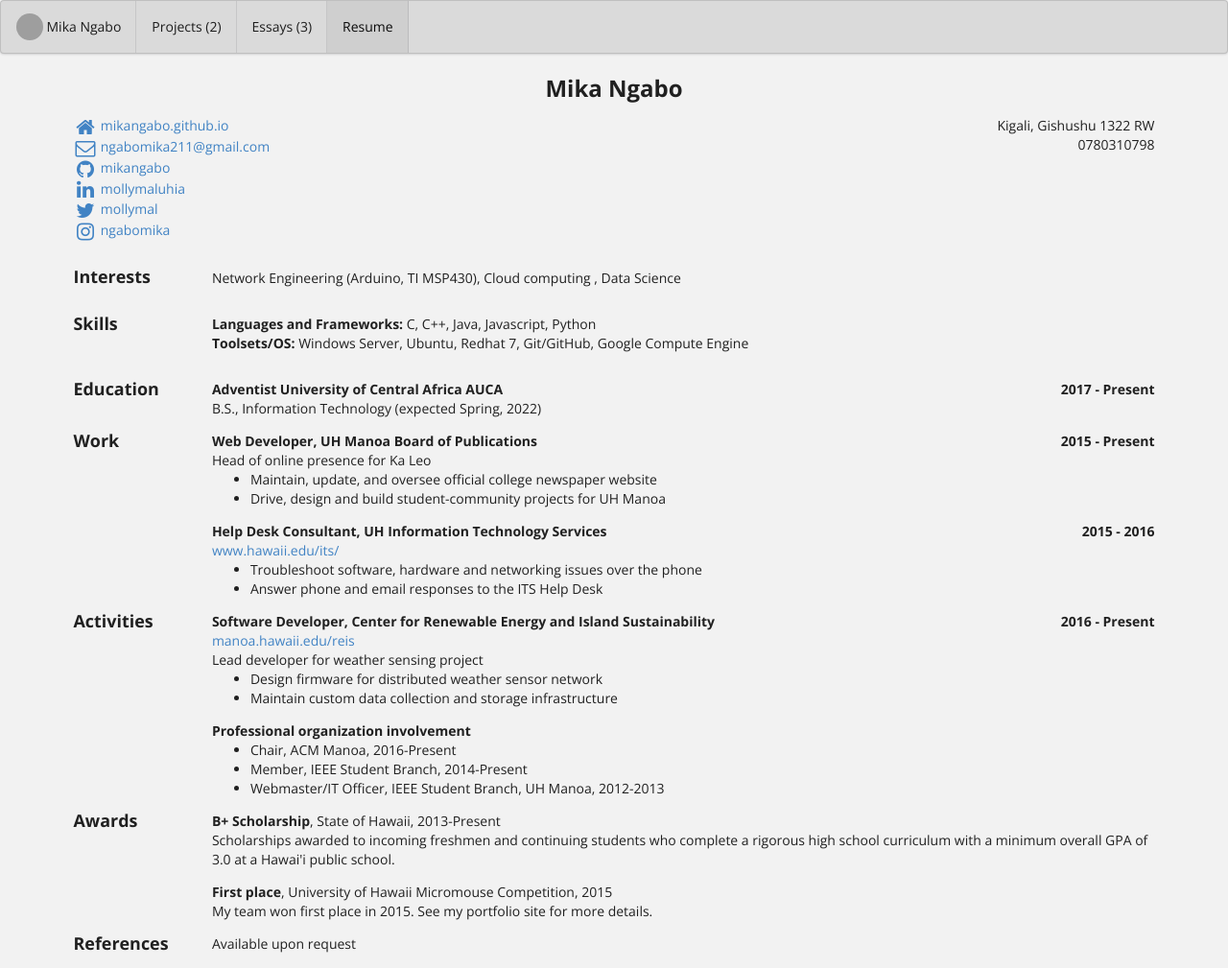
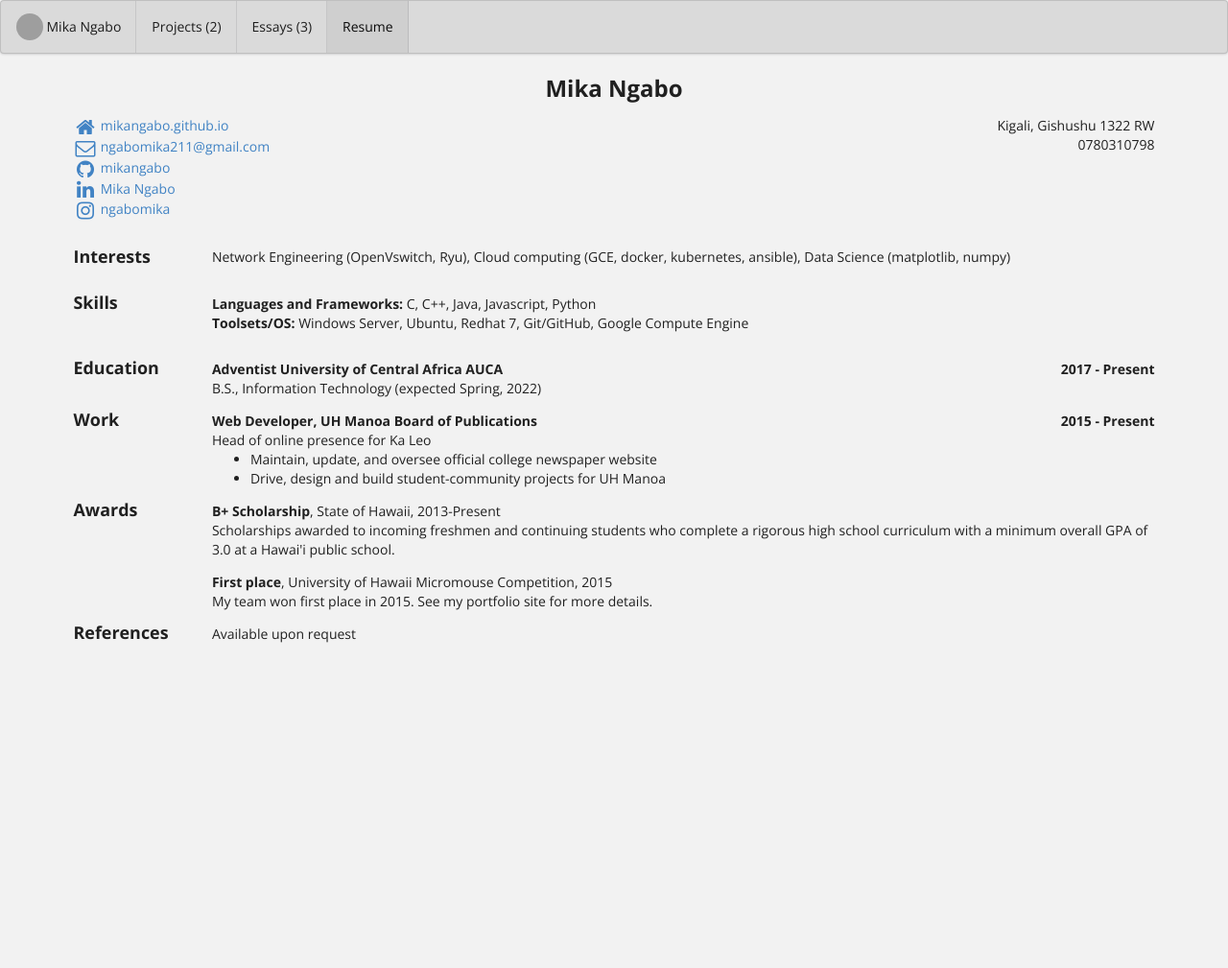
Before and after one commit to mikangabo/mikangabo.github.io, a Jekyll site: the page built from bio/index.html, in a window 1280 px wide. Shown: the whole page at 96% size. Built offline with Jekyll 4.4.1, drawn with Linux system fonts in a browser that asks for light colours; after the commit the page ends 900 px from its top, so only the background shows below that; grey boxes are pictures that could not be loaded.

Commit message:
Update bio.json

```diff
--- a/_data/bio.json
+++ b/_data/bio.json
@@ -22,13 +22,8 @@
       },
       {
         "network": "linkedin",
-        "username": "mollymaluhia",
+        "username": "Mika Ngabo",
         "url": "linkedin.com/in/mika-ngabo-a2b23315b"
-      },
-      {
-        "network": "twitter",
-        "username": "mollymal",
-        "url": "http://twitter.com/changeme"
       },
       {
         "network": "instagram",
@@ -41,18 +36,24 @@
     {
       "name": "Network Engineering",
       "keywords": [
-        "Arduino",
-        "TI MSP430"
+        "OpenVswitch",
+        "Ryu"
       ]
     },
     {
       "name": "Cloud computing",
       "keywords": [
+        "GCE",
+        "docker",
+        "kubernetes",
+        "ansible"
       ]
     },
     {
       "name": "Data Science",
       "keywords": [
+        "matplotlib",
+        "numpy"
       ]
     }
   ],
@@ -105,46 +106,7 @@
         "Drive, design and build student-community projects for UH Manoa"
       ]
     },
-    {
-      "company": "UH Information Technology Services",
-      "position": "Help Desk Consultant",
-      "website": "http://www.hawaii.edu/its/",
-      "startDate": "2015-01-01",
-      "endDate": "2016-03-15",
-      "summary": "",
-      "highlights": [
-        "Troubleshoot software, hardware and networking issues over the phone",
-        "Answer phone and email responses to the ITS Help Desk"
-      ]
-    }
-  ],
-  "volunteer": [
-    {
-      "organization": "Center for Renewable Energy and Island Sustainability",
-      "website": "http://manoa.hawaii.edu/reis",
-      "position": "Software Developer",
-      "startDate": "2016-01-01",
-      "endDate": "Present",
-      "summary": "Lead developer for weather sensing project",
-      "highlights": [
-        "Design firmware for distributed weather sensor network",
-        "Maintain custom data collection and storage infrastructure"
-      ]
-    },
-    {
-      "organization": "",
-      "website": "",
-      "position": "Professional organization involvement",
-      "startDate": "",
-      "endDate": "",
-      "summary": "",
-      "highlights": [
-        "Chair, ACM Manoa, 2016-Present",
-        "Member, IEEE Student Branch, 2014-Present",
-        "Webmaster/IT Officer, IEEE Student Branch, UH Manoa, 2012-2013"
-      ]
-    }
-  ],
+    ],
   "awards": [
     {
       "title": "B+ Scholarship",
```
